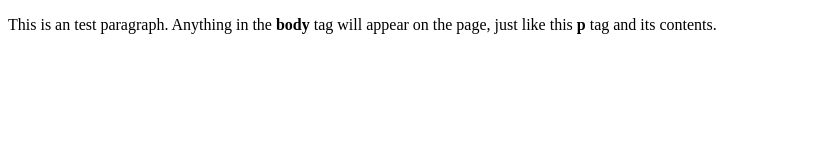
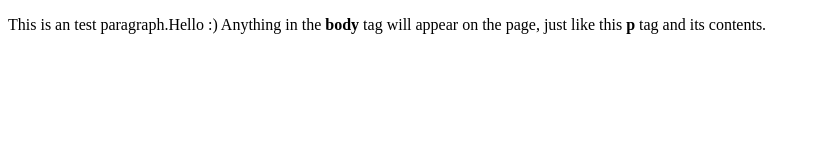
Before and after one commit to rich1234ping/hello-ping, a plain HTML site: page index.html in a window 1280 px wide. Shown: the whole page, without its empty margins (0-817 px from the left). Drawn offline with Linux system fonts and the light colour scheme.

Commit message:
File changes

```diff
--- a/index.html
+++ b/index.html
@@ -4,6 +4,6 @@
     <title>This is the title of the webpage!</title>
   </head>
   <body>
-    <p>This is an test paragraph. Anything in the <strong>body</strong> tag will appear on the page, just like this <strong>p</strong> tag and its contents.</p>
+    <p>This is an test paragraph.Hello :)  Anything in the <strong>body</strong> tag will appear on the page, just like this <strong>p</strong> tag and its contents.</p>
   </body>
 </html>
```
